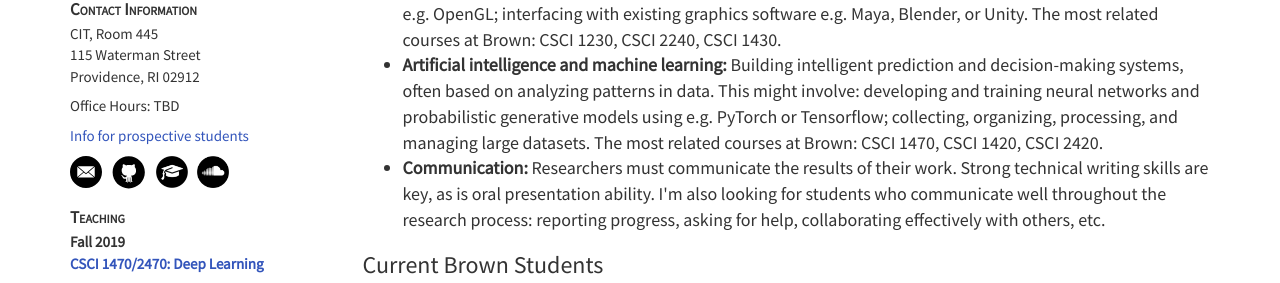
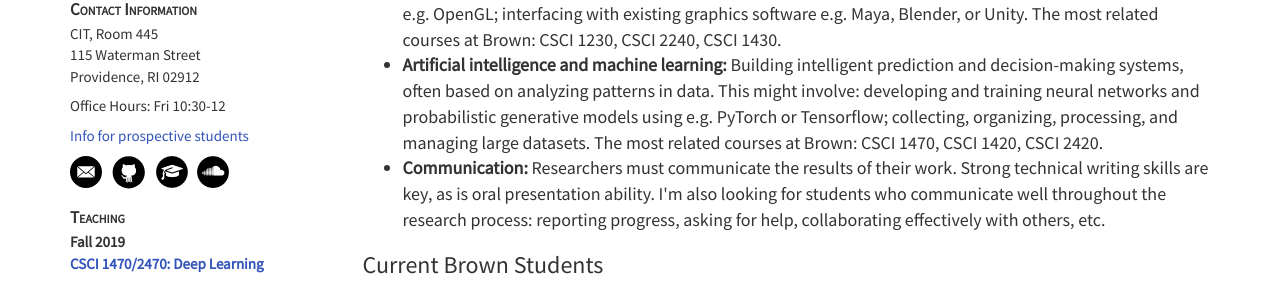
Before and after one commit to dritchie/dritchie.github.io, a Jekyll site: the page built from prospective_students.html, in a window 1280 px wide. Shown: the part 436-719 px from the top of the page. Built offline with Jekyll 4.4.1, drawn with Linux system fonts in a browser that asks for light colours.

Commit message:
Update fall 2019 office hours.

```diff
--- a/_includes/sidebar.html
+++ b/_includes/sidebar.html
@@ -13,7 +13,7 @@
 	<div>CIT, Room 445</div>
 	<div>115 Waterman Street</div>
 	<div>Providence, RI 02912</div>
-	<div id='officehours'>Office Hours: TBD</div>
+	<div id='officehours'>Office Hours: Fri 10:30-12</div>
 	<div id='prospectives'>
 		<a target='_blank' href='/prospective_students.html'>Info for prospective students</a>
 	</div>
```
